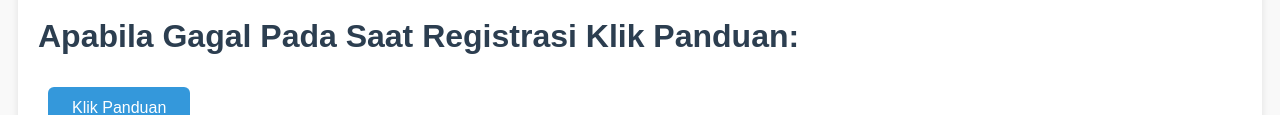
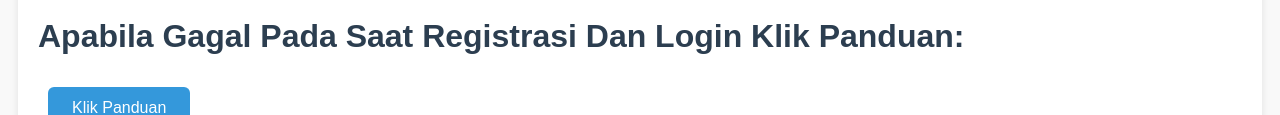
Before and after one commit to GrowthFundid/GrowthFundid, a plain HTML site: page index.html in a window 1280 px wide. Shown: the part 305-420 px from the top of the page. Drawn offline with Linux system fonts and the light colour scheme.

Commit message:
Update index.html

```diff
--- a/index.html
+++ b/index.html
@@ -3,7 +3,7 @@
 <head>
   <meta charset="UTF-8">
   <meta name="viewport" content="width=device-width, initial-scale=1">
-  <title>Petunjuk Registrasi dan Investasi</title>
+  <title>Petunjuk Registrasi, Login Dan Investasi</title>
   <style>
     body {
       font-family: Arial, sans-serif;
@@ -62,7 +62,7 @@
       <li>Setelah Isi formulir dengan lengkap, anda klik <strong>Registrasi</strong>.</li>
       <li>Setelah Klik Registrasi Pada Isi Formulir, Anda Masukkan Kode CAPTCHA, Dan Anda Klik <strong>Get SMS Code</strong>.</li>
       <li>Setelah Klik <strong>Get SMS Code</strong>, anda klik <strong>Konfirmasi</strong>.</li>
-      <h1>Apabila Gagal Pada Saat Registrasi Klik Panduan:</h1>
+      <h1>Apabila Gagal Pada Saat Registrasi Dan Login Klik Panduan:</h1>
       <a href="https://growthfundid.github.io/Panduangagalregis/" class="tombol">Klik Panduan</a>
     </ol>
   </div>
```
